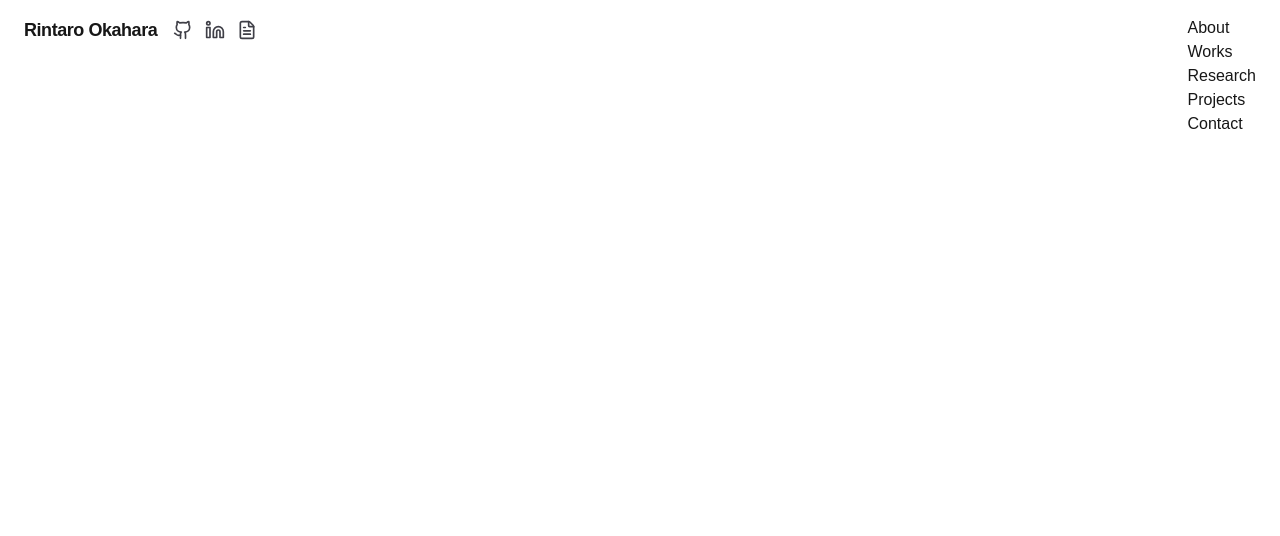
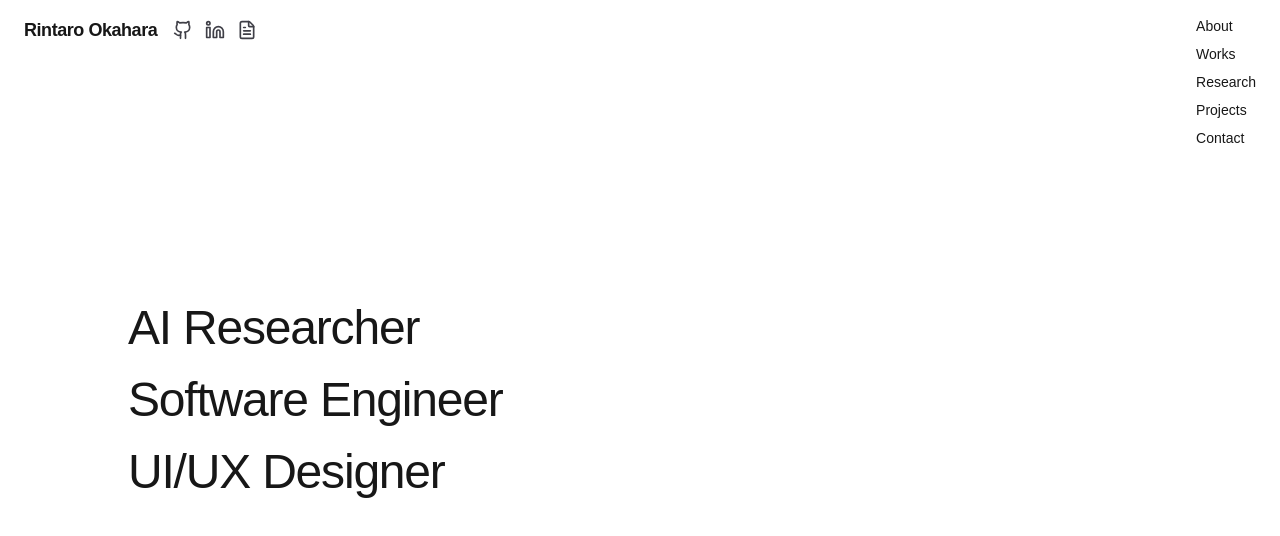
Before and after one commit to rintaro-okahara/rintaro-okahara.github.io, a Next.js app: page / in a window 1280 px wide. Shown: the top 536 px of the page. Built offline with nearby package versions, Linux system fonts and the light colour scheme.

Commit message:
change position-fixed about header, make top page

```diff
--- a/app/page.tsx
+++ b/app/page.tsx
@@ -1,8 +1,15 @@
-import Image from "next/image";
-
-export default function Home() {
+export default function Top() {
   return (
-    <div className="">
-    </div>
+    <main>
+      <div className="flex min-h-[100dvh] items-center">
+        <h2 className="w-full">
+          <ul className="ml-[10%] w-[80%] max-w-[45rem] space-y-6 text-left text-4xl tracking-tight md:text-5xl">
+            <li>AI Researcher</li>
+            <li>Software Engineer</li>
+            <li>UI/UX Designer</li>
+          </ul>
+        </h2>
+      </div>
+    </main>
   );
 }
--- a/components/Header.tsx
+++ b/components/Header.tsx
@@ -1,11 +1,33 @@
 "use client";
 
+import Link from "next/link";
+import { useEffect, useRef, useState } from "react";
 import { Github, Linkedin, FileText } from "lucide-react";
 
 export function Header() {
+  const lastY = useRef(0);
+  const [hidden, setHidden] = useState(false);
+
+  useEffect(() => {
+    lastY.current = window.scrollY;
+    const onScroll = () => {
+      const y = window.scrollY;
+      setHidden(y > lastY.current && y > 40);
+      lastY.current = y;
+    };
+    window.addEventListener("scroll", onScroll, { passive: true });
+    return () => window.removeEventListener("scroll", onScroll);
+  }, []);
+
   return (
-    <header className="flex w-full items-center justify-start gap-4 px-6 py-4">
-      <h1 className="text-lg font-semibold tracking-tight">Rintaro Okahara</h1>
+    <header
+      className={`fixed left-0 top-0 z-40 flex w-full items-center justify-start gap-4 px-6 py-4 transition-opacity duration-300 ${
+        hidden ? "pointer-events-none opacity-0" : "opacity-100"
+      }`}
+    >
+      <h1 className="text-lg font-semibold tracking-tight">
+        <Link href="/">Rintaro Okahara</Link>
+      </h1>
       <div className="flex items-center gap-3 text-zinc-700">
         <Github className="h-5 w-5" aria-hidden="true" />
         <Linkedin className="h-5 w-5" aria-hidden="true" />
--- a/components/Nav.tsx
+++ b/components/Nav.tsx
@@ -2,6 +2,7 @@
 
 import Link from "next/link";
 import { useEffect, useRef, useState } from "react";
+import { Menu } from "lucide-react";
 
 export function Nav() {
   const lastY = useRef(0);
@@ -24,7 +25,14 @@ export function Nav() {
         hidden ? "pointer-events-none opacity-0" : "opacity-100"
       }`}
     >
-      <ul className="items-center gap-4">
+      <button
+        type="button"
+        className="inline-flex items-center justify-center rounded-full border border-zinc-300/70 bg-white/80 p-2 text-zinc-800 backdrop-blur md:hidden"
+        aria-label="Open navigation menu"
+      >
+        <Menu className="h-5 w-5" aria-hidden="true" />
+      </button>
+      <ul className="hidden text-sm md:block md:space-y-2">
         <li><Link href="/about">About</Link></li>
         <li><Link href="/works">Works</Link></li>
         <li><Link href="/research">Research</Link></li>
```
